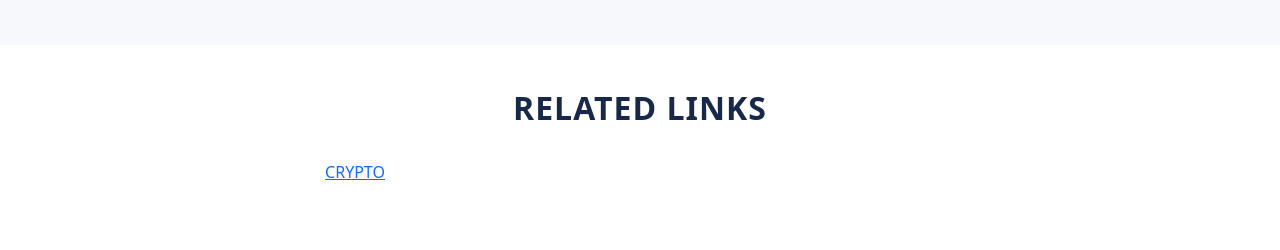
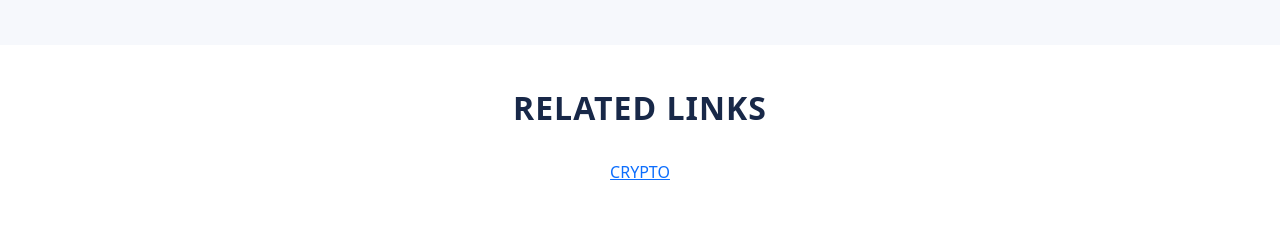
Before and after one commit to matt47393/matt47393.github.com, a plain HTML site: page index.html in a window 1280 px wide. Shown: the part 1982-2232 px from the top of the page. Drawn offline with nearby package versions, Linux system fonts and the light colour scheme.

Commit message:
Update index.html

```diff
--- a/index.html
+++ b/index.html
@@ -180,7 +180,6 @@
 <div class="container text-center">
     <h2 class="section-title">RELATED LINKS</h2>
     <div class="row align-items-center">
-      <div class="col-md-6">
         <p>
     <a href="https://crypto4free.ct.ws/">CRYPTO</a>
     <br>
```
